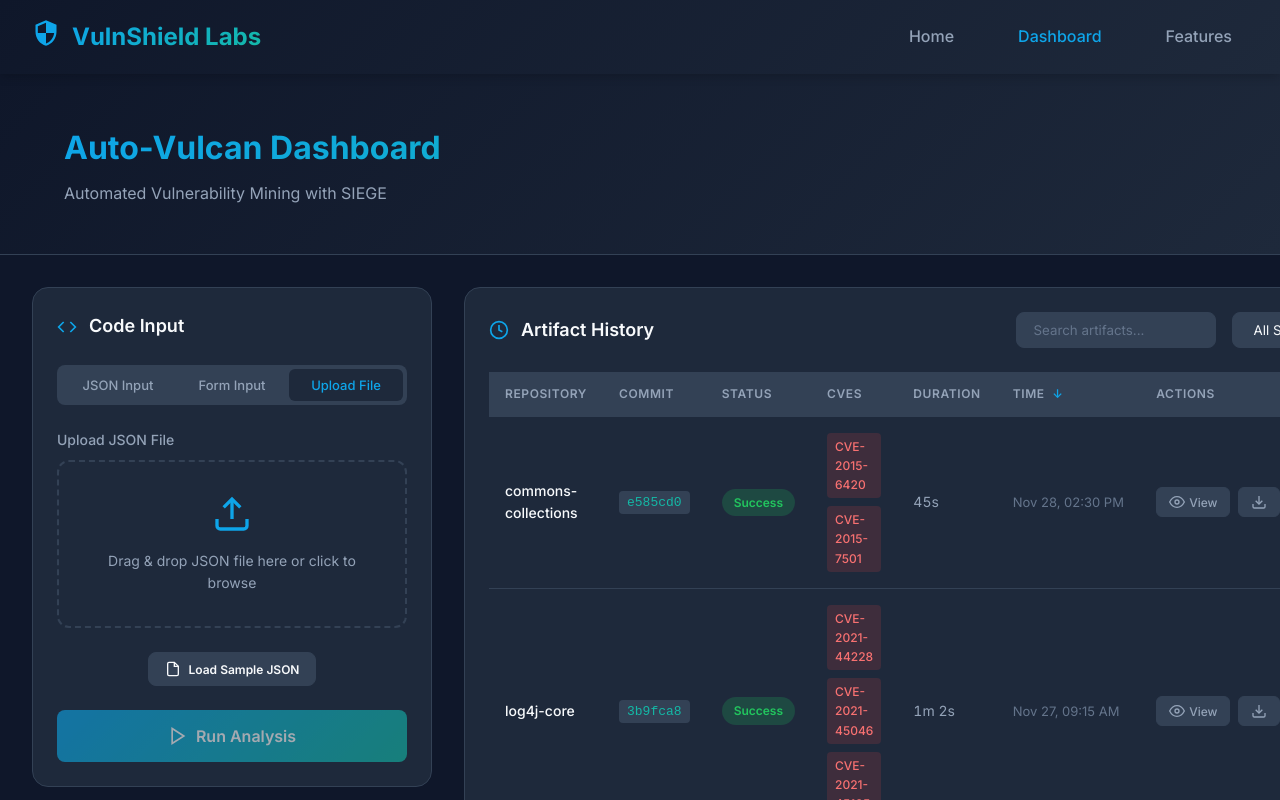
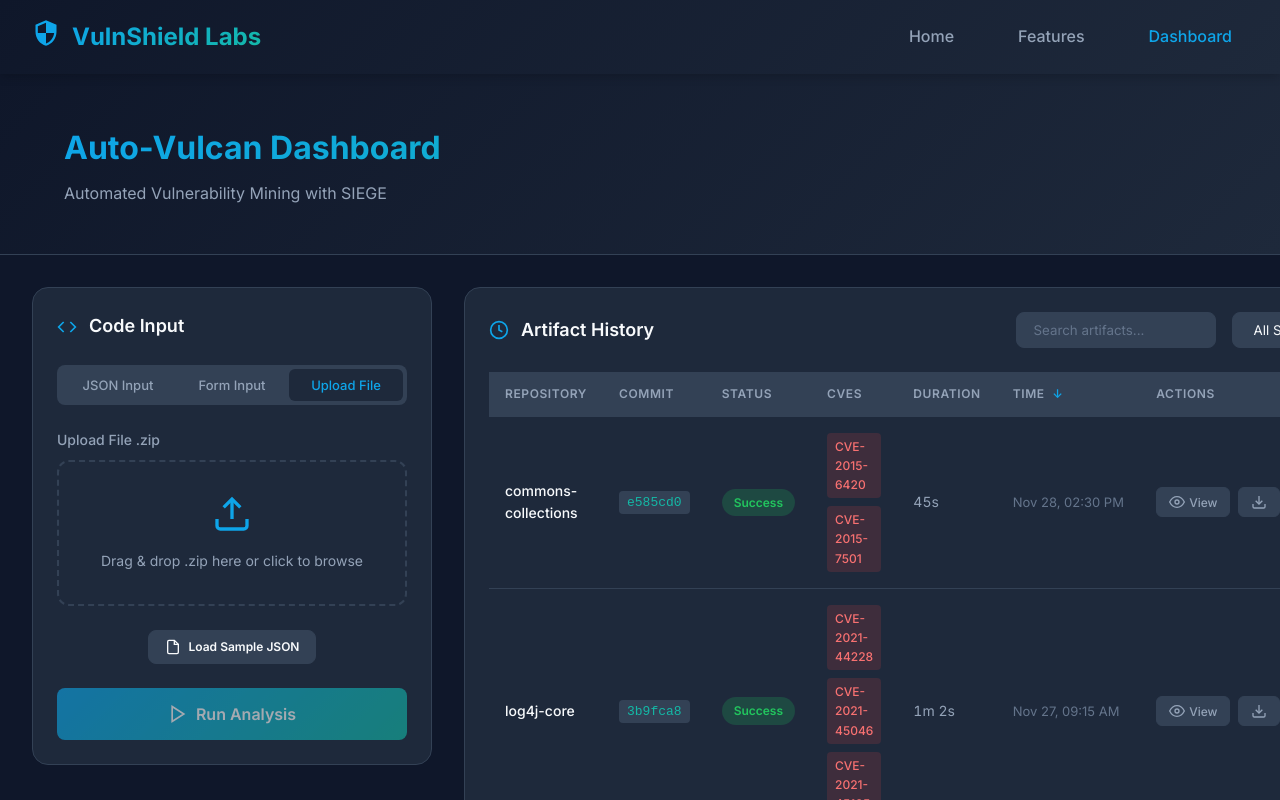
Before and after one commit to Stewella/AutoVulcan-FE, a Vue app: page /dashboard in a window 1280 px wide. Both pictures are taken after a click on the button "Upload File". Shown: the top 800 px of the page. Built offline with nearby package versions, Linux system fonts and the light colour scheme.

Commit message:
fix: update upload label and instructions to reflect .zip file support

```diff
--- a/src/App.vue
+++ b/src/App.vue
@@ -12,8 +12,8 @@
         </router-link>
         <div class="nav-links">
           <router-link to="/" class="nav-link">Home</router-link>
+          <router-link to="/features" class="nav-link">Features</router-link>
           <router-link to="/dashboard" class="nav-link">Dashboard</router-link>
-          <router-link to="/features" class="nav-link">Features</router-link>
         </div>
       </div>
     </nav>
--- a/src/components/CodeInputPanel.vue
+++ b/src/components/CodeInputPanel.vue
@@ -82,7 +82,7 @@
     </div>
 
     <div v-if="inputMode === 'upload'" class="upload-input">
-      <label class="input-label">Upload JSON File</label>
+      <label class="input-label">Upload File .zip</label>
       <div
         class="upload-area"
         :class="{ 'drag-over': isDragging }"
@@ -103,7 +103,7 @@
             <polyline points="17 8 12 3 7 8"></polyline>
             <line x1="12" y1="3" x2="12" y2="15"></line>
           </svg>
-          <p>Drag & drop JSON file here or click to browse</p>
+          <p>Drag & drop .zip here or click to browse</p>
         </div>
       </div>
       <div v-if="uploadedFile" class="uploaded-file">
```
